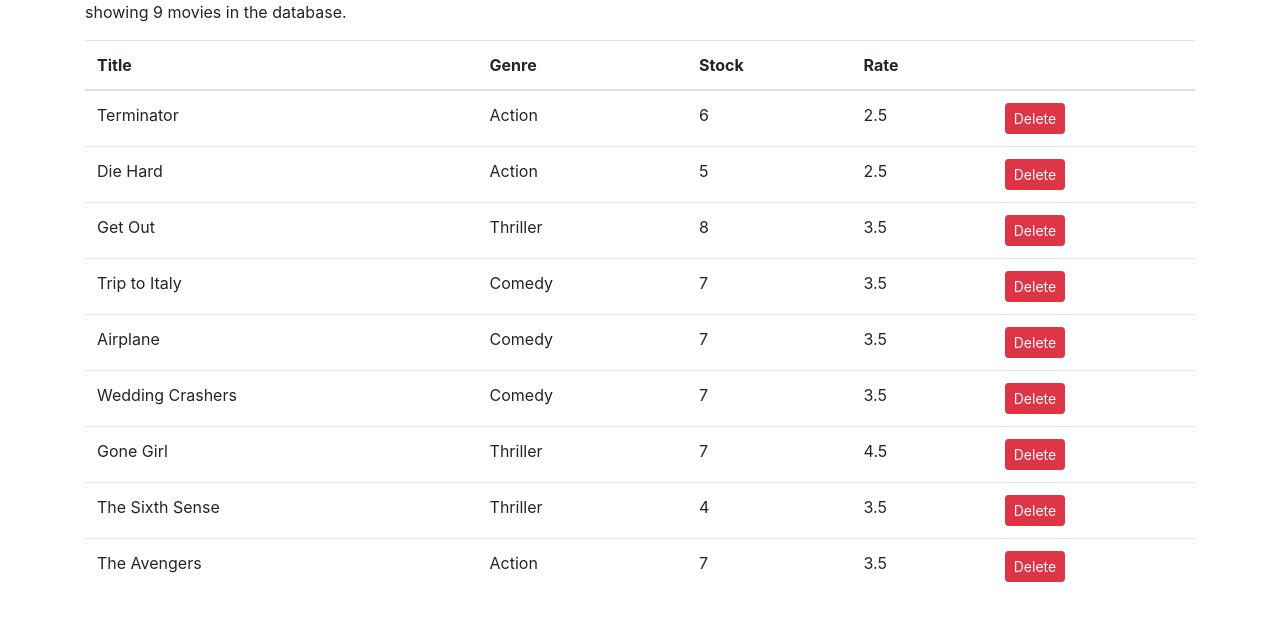
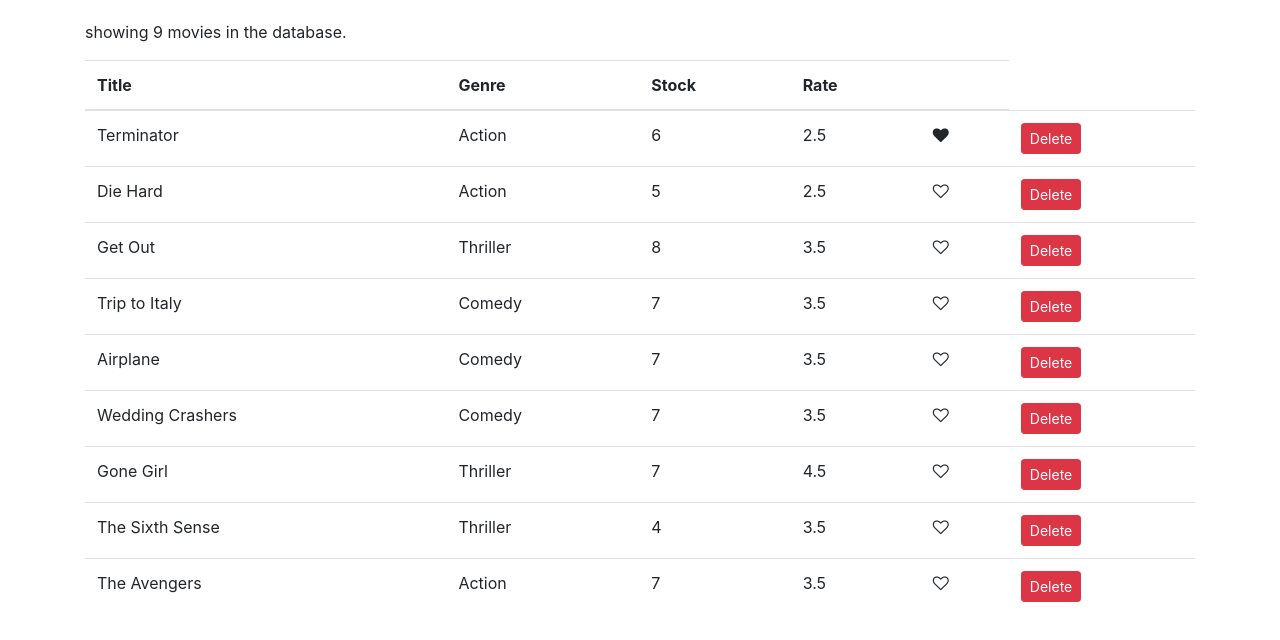
Before and after one commit to veektrie/vidly, a React (Create React App) app: page / in a window 1280 px wide. Shown: the top 640 px of the page. Built offline with nearby package versions, Linux system fonts and the light colour scheme.

Commit message:
like component added and state updated

```diff
--- /dev/null
+++ b/src/components/common/like.jsx
@@ -0,0 +1,16 @@
+import React, { Component } from "react";
+
+const Like = (props) => {
+  let classes = "fa fa-heart";
+  if (!props.liked) classes += "-o";
+  return (
+    <i
+      onClick={props.onClick}
+      style={{ cursor: "pointer" }}
+      className={classes}
+      aria-hidden="true"
+    ></i>
+  );
+};
+
+export default Like;
--- a/src/components/movies.jsx
+++ b/src/components/movies.jsx
@@ -1,5 +1,6 @@
 import React, { Component } from "react";
 import { getMovies } from "../services/fakeMovieService";
+import Like from "./common/like";
 
 class Movies extends Component {
   state = {
@@ -7,6 +8,13 @@
   };
   handleDelete = (movie) => {
     const movies = this.state.movies.filter((m) => m._id !== movie._id);
+    this.setState({ movies });
+  };
+  handleLike = (movie) => {
+    const movies = [...this.state.movies];
+    const index = movies.indexOf(movie);
+    movies[index] = { ...movies[index] };
+    movies[index].liked = !movies[index].liked;
     this.setState({ movies });
   };
   render() {
@@ -34,6 +42,12 @@
                 <td>{movie.numberInStock}</td>
                 <td>{movie.dailyRentalRate}</td>
                 <td>
+                  <Like
+                    liked={movie.liked}
+                    onClick={() => this.handleLike(movie)}
+                  />
+                </td>
+                <td>
                   <button
                     onClick={() => this.handleDelete(movie)}
                     className="btn btn-danger btn-sm"
--- a/src/index.css
+++ b/src/index.css
@@ -1,5 +1,6 @@
 body {
   margin: 0;
+  padding: 20px 0 0 0;
   font-family: -apple-system, BlinkMacSystemFont, 'Segoe UI', 'Roboto', 'Oxygen',
     'Ubuntu', 'Cantarell', 'Fira Sans', 'Droid Sans', 'Helvetica Neue',
     sans-serif;
--- a/src/services/fakeMovieService.js
+++ b/src/services/fakeMovieService.js
@@ -7,7 +7,8 @@
     genre: { _id: "5b21ca3eeb7f6fbccd471818", name: "Action" },
     numberInStock: 6,
     dailyRentalRate: 2.5,
-    publishDate: "2018-01-03T19:04:28.809Z"
+    publishDate: "2018-01-03T19:04:28.809Z",
+    liked: true
   },
   {
     _id: "5b21ca3eeb7f6fbccd471816",
```
